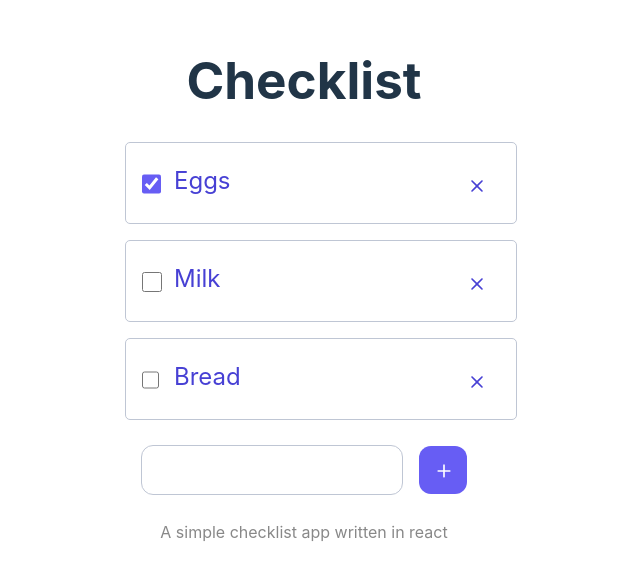
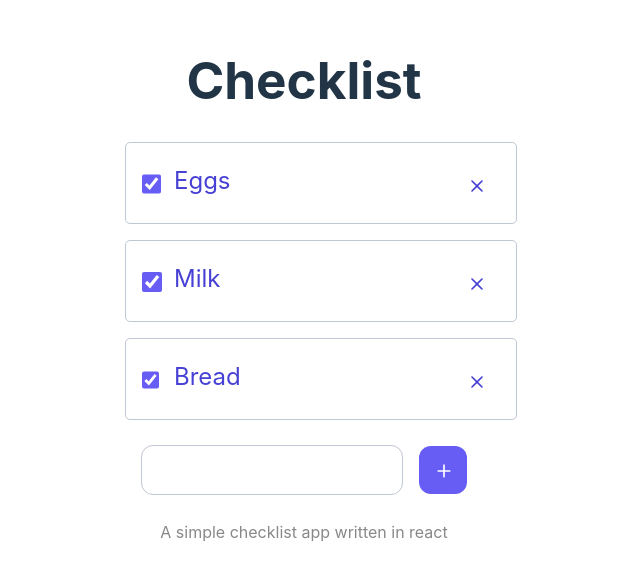
Before and after one commit to Aerodynamax/checklist, a React (Vite) app: page / in a window 1280 px wide. Shown: the part 111-690 px from the top of the page, without its empty margins (336-976 px from the left). Built offline with nearby package versions, Linux system fonts and the light colour scheme.

Commit message:
Checklist with components

```diff
--- a/src/App.tsx
+++ b/src/App.tsx
@@ -1,75 +1,14 @@
-import './App.css'
+import "./App.css";
+import { Checklist } from "./components/Checklist";
 
 function App() {
-
   return (
     <>
-      <h1 className="heading">Checklist</h1>
+      <Checklist></Checklist>
 
-      <ul
-        role="list"
-        className="card-list"
-        aria-labelledby="list-heading">
-        <li className="">
-          <label className="card fill" htmlFor="check-0">
-
-            <div className="card-label-area">
-              <input className="checkbox" id="check-0" type="checkbox" defaultChecked={true}/>
-              <p className="title unselectable">Eggs</p>
-            </div>
-
-            <button type="button" className="remove-card">
-            <svg xmlns="http://www.w3.org/2000/svg" width="20" height="20" viewBox="0 0 20 20" fill="none">
-              <path d="M15.5893 5.58926C15.9147 5.26382 15.9147 4.73619 15.5893 4.41075C15.2638 4.08531 14.7362 4.08531 14.4107 4.41075L10 8.82149L5.58925 4.41075C5.26382 4.08531 4.73618 4.08531 4.41074 4.41075C4.0853 4.73619 4.0853 5.26382 4.41074 5.58926L8.82149 10L4.41074 14.4107C4.0853 14.7362 4.0853 15.2638 4.41074 15.5893C4.73618 15.9147 5.26382 15.9147 5.58925 15.5893L10 11.1785L14.4107 15.5893C14.7362 15.9147 15.2638 15.9147 15.5893 15.5893C15.9147 15.2638 15.9147 14.7362 15.5893 14.4107L11.1785 10L15.5893 5.58926Z" fill="var(--surface-text-default)"/>
-            </svg>
-            </button>
-          </label>
-        </li>
-        <li className="">
-          <label className="card fill" htmlFor="check-0">
-
-            <div className="card-label-area">
-              <input className="checkbox" id="check-0" type="checkbox" defaultChecked={false}/>
-              <p className="title unselectable">Milk</p>
-            </div>
-
-            <button type="button" className="remove-card">
-            <svg xmlns="http://www.w3.org/2000/svg" width="20" height="20" viewBox="0 0 20 20" fill="none">
-              <path d="M15.5893 5.58926C15.9147 5.26382 15.9147 4.73619 15.5893 4.41075C15.2638 4.08531 14.7362 4.08531 14.4107 4.41075L10 8.82149L5.58925 4.41075C5.26382 4.08531 4.73618 4.08531 4.41074 4.41075C4.0853 4.73619 4.0853 5.26382 4.41074 5.58926L8.82149 10L4.41074 14.4107C4.0853 14.7362 4.0853 15.2638 4.41074 15.5893C4.73618 15.9147 5.26382 15.9147 5.58925 15.5893L10 11.1785L14.4107 15.5893C14.7362 15.9147 15.2638 15.9147 15.5893 15.5893C15.9147 15.2638 15.9147 14.7362 15.5893 14.4107L11.1785 10L15.5893 5.58926Z" fill="var(--surface-text-default)"/>
-            </svg>
-            </button>
-          </label>
-        </li>
-        <li className="">
-          <label className="card fill" htmlFor="check-0">
-
-            <div className="card-label-area">
-              <input className="checkbox" id="check-0" type="checkbox" defaultChecked={false}/>
-              <p className="title unselectable">Bread</p>
-            </div>
-
-            <button type="button" className="remove-card">
-            <svg xmlns="http://www.w3.org/2000/svg" width="20" height="20" viewBox="0 0 20 20" fill="none">
-              <path d="M15.5893 5.58926C15.9147 5.26382 15.9147 4.73619 15.5893 4.41075C15.2638 4.08531 14.7362 4.08531 14.4107 4.41075L10 8.82149L5.58925 4.41075C5.26382 4.08531 4.73618 4.08531 4.41074 4.41075C4.0853 4.73619 4.0853 5.26382 4.41074 5.58926L8.82149 10L4.41074 14.4107C4.0853 14.7362 4.0853 15.2638 4.41074 15.5893C4.73618 15.9147 5.26382 15.9147 5.58925 15.5893L10 11.1785L14.4107 15.5893C14.7362 15.9147 15.2638 15.9147 15.5893 15.5893C15.9147 15.2638 15.9147 14.7362 15.5893 14.4107L11.1785 10L15.5893 5.58926Z" fill="var(--surface-text-default)"/>
-            </svg>
-            </button>
-          </label>
-        </li>
-      </ul>
-
-      <form className="submit-form" >
-        <input type="text" id="card-title-input" className="input-for-card fill" name="text" autoComplete="off" />
-        <button type="submit" className="add-card">
-        <svg xmlns="http://www.w3.org/2000/svg" width="20" height="20" viewBox="0 0 20 20" fill="none">
-          <path d="M10.8333 4.16667C10.8333 3.70643 10.4602 3.33333 10 3.33333C9.53977 3.33333 9.16667 3.70643 9.16667 4.16667V9.16667H4.16667C3.70643 9.16667 3.33334 9.53976 3.33334 10C3.33334 10.4602 3.70643 10.8333 4.16667 10.8333H9.16667V15.8333C9.16667 16.2936 9.53977 16.6667 10 16.6667C10.4602 16.6667 10.8333 16.2936 10.8333 15.8333V10.8333H15.8333C16.2936 10.8333 16.6667 10.4602 16.6667 10C16.6667 9.53976 16.2936 9.16667 15.8333 9.16667H10.8333V4.16667Z" fill="white"/>
-        </svg>
-        </button>
-      </form>
-      <p className="read-the-docs">
-        A simple checklist app written in react
-      </p>
+      <p className="read-the-docs">A simple checklist app written in react</p>
     </>
-  )
+  );
 }
 
-export default App
+export default App;
--- /dev/null
+++ b/src/components/Checklist.tsx
@@ -0,0 +1,40 @@
+import { FunctionComponent } from "react";
+import { ChecklistItem } from "./ChecklistItem";
+
+export const Checklist: FunctionComponent = () => {
+  return (
+    <>
+      <h1 className="heading">Checklist</h1>
+
+      <ul role="list" className="card-list" aria-labelledby="list-heading">
+        <ChecklistItem id="item 1" title="Eggs"></ChecklistItem>
+        <ChecklistItem id="item 2" title="Milk"></ChecklistItem>
+        <ChecklistItem id="item 3" title="Bread"></ChecklistItem>
+      </ul>
+
+      <form className="submit-form">
+        <input
+          type="text"
+          id="card-title-input"
+          className="input-for-card fill"
+          name="text"
+          autoComplete="off"
+        />
+        <button type="submit" className="add-card">
+          <svg
+            xmlns="http://www.w3.org/2000/svg"
+            width="20"
+            height="20"
+            viewBox="0 0 20 20"
+            fill="none"
+          >
+            <path
+              d="M10.8333 4.16667C10.8333 3.70643 10.4602 3.33333 10 3.33333C9.53977 3.33333 9.16667 3.70643 9.16667 4.16667V9.16667H4.16667C3.70643 9.16667 3.33334 9.53976 3.33334 10C3.33334 10.4602 3.70643 10.8333 4.16667 10.8333H9.16667V15.8333C9.16667 16.2936 9.53977 16.6667 10 16.6667C10.4602 16.6667 10.8333 16.2936 10.8333 15.8333V10.8333H15.8333C16.2936 10.8333 16.6667 10.4602 16.6667 10C16.6667 9.53976 16.2936 9.16667 15.8333 9.16667H10.8333V4.16667Z"
+              fill="white"
+            />
+          </svg>
+        </button>
+      </form>
+    </>
+  );
+};
--- /dev/null
+++ b/src/components/ChecklistItem.tsx
@@ -0,0 +1,36 @@
+import { FunctionComponent } from "react";
+
+type Props = { id: string; title: string };
+
+export const ChecklistItem: FunctionComponent<Props> = ({ id, title }) => {
+  return (
+    <li className="">
+      <label className="card fill" htmlFor={id}>
+        <div className="card-label-area">
+          <input
+            className="checkbox"
+            id={id}
+            type="checkbox"
+            defaultChecked={true}
+          />
+          <p className="title unselectable">{title}</p>
+        </div>
+
+        <button type="button" className="remove-card">
+          <svg
+            xmlns="http://www.w3.org/2000/svg"
+            width="20"
+            height="20"
+            viewBox="0 0 20 20"
+            fill="none"
+          >
+            <path
+              d="M15.5893 5.58926C15.9147 5.26382 15.9147 4.73619 15.5893 4.41075C15.2638 4.08531 14.7362 4.08531 14.4107 4.41075L10 8.82149L5.58925 4.41075C5.26382 4.08531 4.73618 4.08531 4.41074 4.41075C4.0853 4.73619 4.0853 5.26382 4.41074 5.58926L8.82149 10L4.41074 14.4107C4.0853 14.7362 4.0853 15.2638 4.41074 15.5893C4.73618 15.9147 5.26382 15.9147 5.58925 15.5893L10 11.1785L14.4107 15.5893C14.7362 15.9147 15.2638 15.9147 15.5893 15.5893C15.9147 15.2638 15.9147 14.7362 15.5893 14.4107L11.1785 10L15.5893 5.58926Z"
+              fill="var(--surface-text-default)"
+            />
+          </svg>
+        </button>
+      </label>
+    </li>
+  );
+};
```
